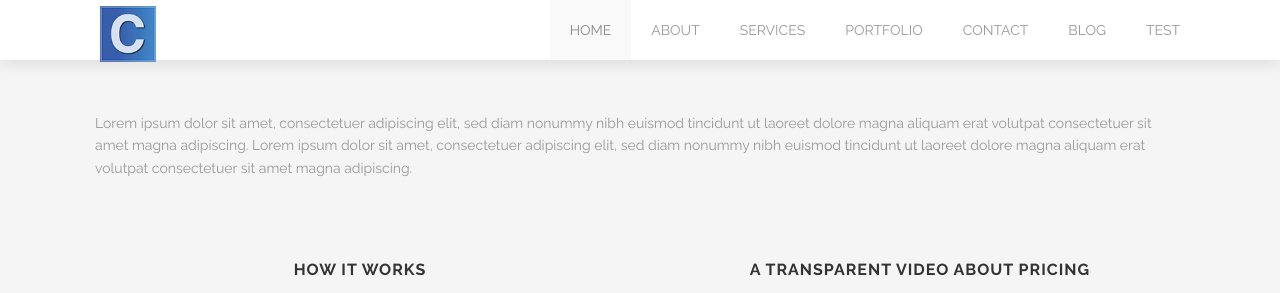
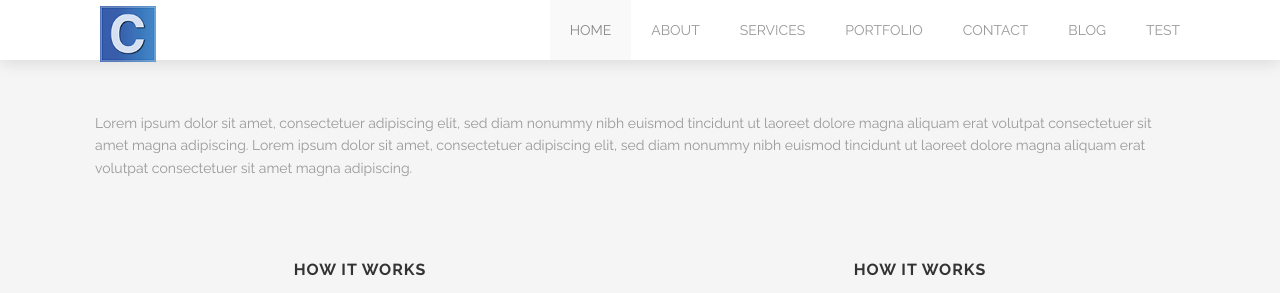
Before and after one commit to webuimaker/edward, a Jekyll site: the page built from index.html, in a window 1280 px wide and 900 px high, scrolled down 1606 px, cut to the strip 0-293 px from the top of the window. Built offline with Jekyll 4.4.1, drawn with Linux system fonts in a browser that asks for light colours.

```diff
--- a/admin/config.yml
+++ b/admin/config.yml
@@ -92,8 +92,8 @@ collections:
               {lable: "Tagline", name: "tagline", widget: "string"},
               {lable: "Details", name: "body", widget: "markdown"},
               {label: "Add Business Friends", name: "business", widget: "list", fields:[
-                {lable: "Business Name", name: "businessName", widget: "string"}
-                {lable: "Business Details", name: "body", widget: "markdown"}
+                {lable: "Business Name", name: "businessName", widget: "string"},
+                {lable: "Business Details", name: "body", widget: "markdown"},
                 {lable: "Business Logo/Image", name: "logo", widget: "image"}
               ]}
               ]}
--- a/index.html
+++ b/index.html
@@ -94,8 +94,8 @@ ourServices:
   sectionTitle: About Our Service
   tagline: tagline here
   transparentVideo:
-    videoUrl: "https://player.vimeo.com/video/284347668"
-    heading: "A transparent video about pricing"
+    heading: How it works
+    videoUrl: 'https://player.vimeo.com/video/278654013'
 localBusiness:
   sectionTitle: "Our Local Business Friends in Newcastle"
   tagline: "tagline here"
```
